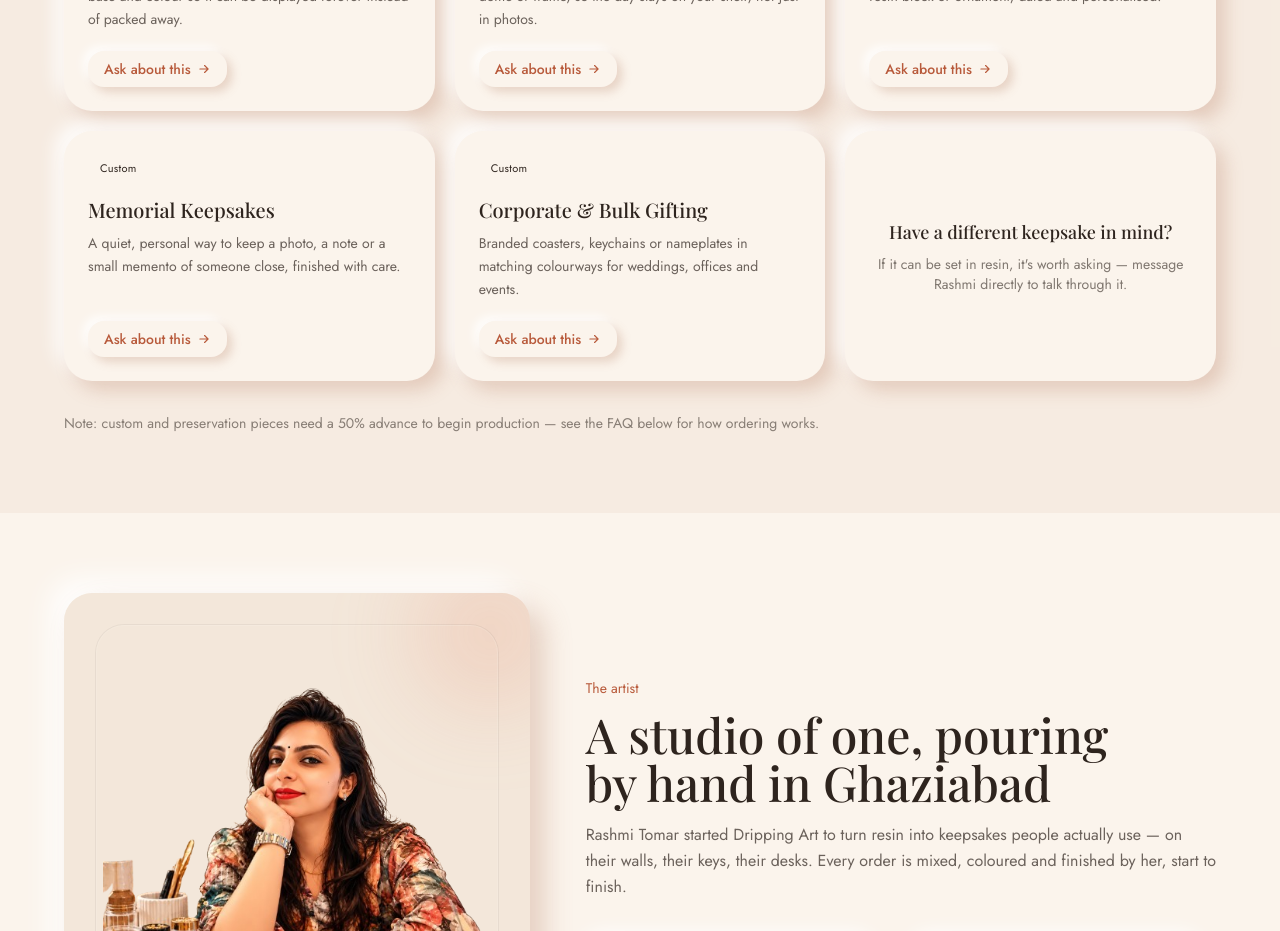
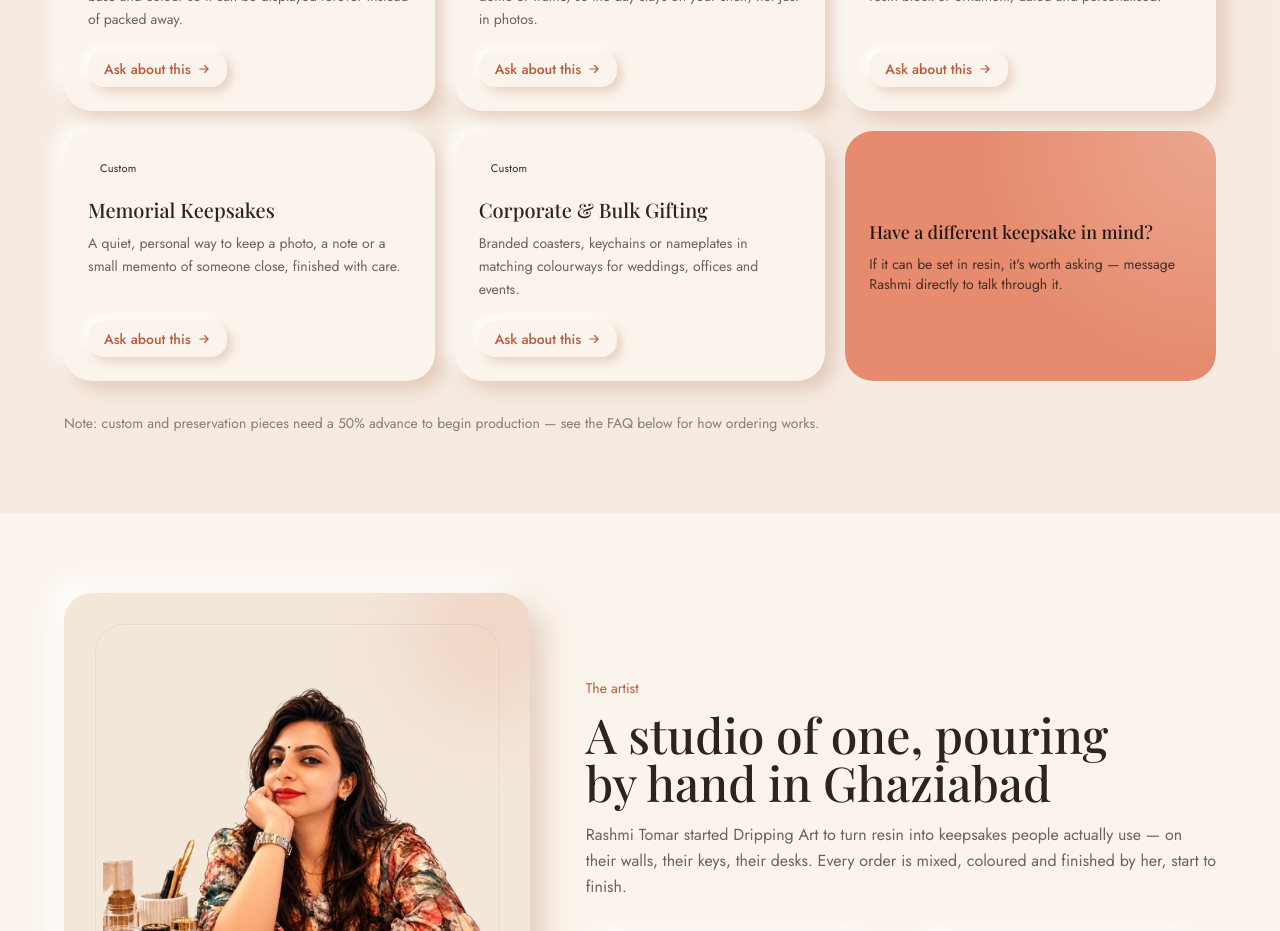
Before and after one commit to Harshmalik017/DrippingArt, a Next.js app: page / in a window 1280 px wide. Shown: the part 1940-2871 px from the top of the page. Built offline with nearby package versions, Linux system fonts and the light colour scheme.

Commit message:
style: fill custom keepsake card with orange

```diff
--- a/components/Services.tsx
+++ b/components/Services.tsx
@@ -47,9 +47,12 @@ export default function Services() {
             );
           })}
 
-          <div className="clay flex flex-col justify-center p-6 text-center">
-            <p className="font-display text-lg text-ink dark:text-cream">Have a different keepsake in mind?</p>
-            <p className="mt-2 font-body text-sm text-ink/60 dark:text-night-soft">
+          <div className="relative flex flex-col justify-center overflow-hidden rounded-clay bg-coral px-6 py-7 text-night shadow-[var(--clay-shadow-lg)] ring-1 ring-white/20 dark:bg-coral-dark dark:text-night">
+            <div className="pointer-events-none absolute inset-0 bg-[radial-gradient(circle_at_top_right,rgba(255,255,255,0.24),transparent_55%)]" />
+            <p className="relative font-display text-lg text-night">
+              Have a different keepsake in mind?
+            </p>
+            <p className="relative mt-2 font-body text-sm text-night/80">
               If it can be set in resin, it&apos;s worth asking &mdash; message Rashmi
               directly to talk through it.
             </p>
```
